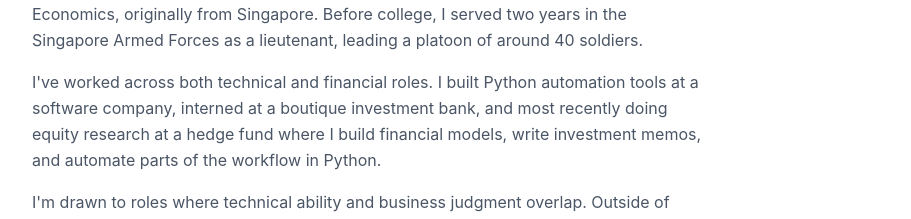
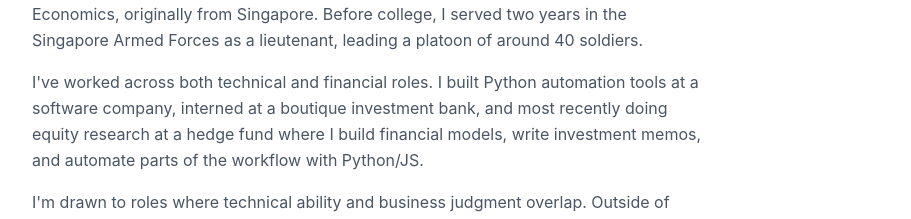
Before and after one commit to y8ngspider/personalwebsite, a React (Vite) app: page / in a window 1280 px wide. Shown: the part 642-861 px from the top of the page, without its empty margins (184-1095 px from the left). Built offline with nearby package versions, Linux system fonts and the light colour scheme.

Commit message:
minor edits to text

```diff
--- a/src/components/sections/About.tsx
+++ b/src/components/sections/About.tsx
@@ -14,7 +14,7 @@ export default function About() {
           I've worked across both technical and financial roles. I built Python
           automation tools at a software company, interned at a boutique investment bank, and
           most recently doing equity research at a hedge fund where I build financial models,
-          write investment memos, and automate parts of the workflow in Python.
+          write investment memos, and automate parts of the workflow with Python/JS.
         </p>
         <p>
           I'm drawn to roles where technical ability and business judgment overlap. Outside of
```
